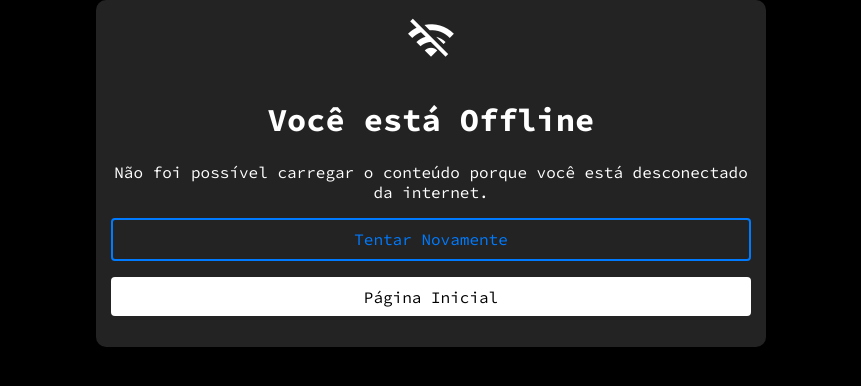
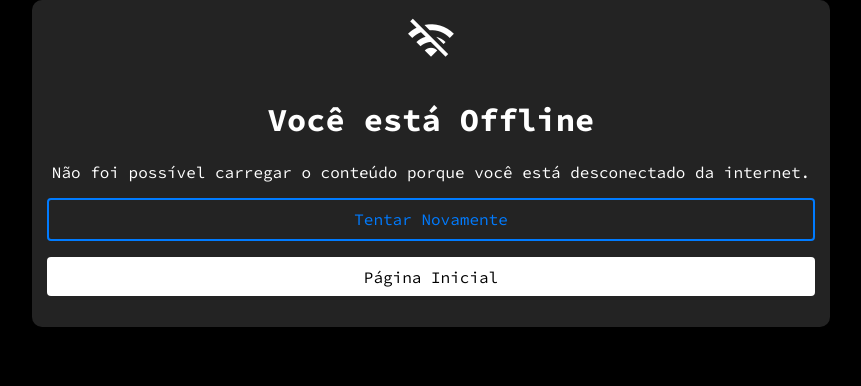
Before and after one commit to clubexadrezcataguases/clubexadrezcataguases, a Jekyll site: the page offline.html, which Jekyll copies as it is, in a window 1280 px wide. Shown: the top 386 px of the page, without its empty margins (209-1070 px from the left). Built offline with Jekyll 4.4.1, drawn with Linux system fonts in a browser that asks for light colours; a script that is not in the unit is left out.

Commit message:
Update offline.html

```diff
--- a/offline.html
+++ b/offline.html
@@ -24,7 +24,7 @@
 
     main {
       color: white !important;
-      width: 50% !important;
+      width: 60% !important;
 
     }
         /*  icon wifi-off  */
```
